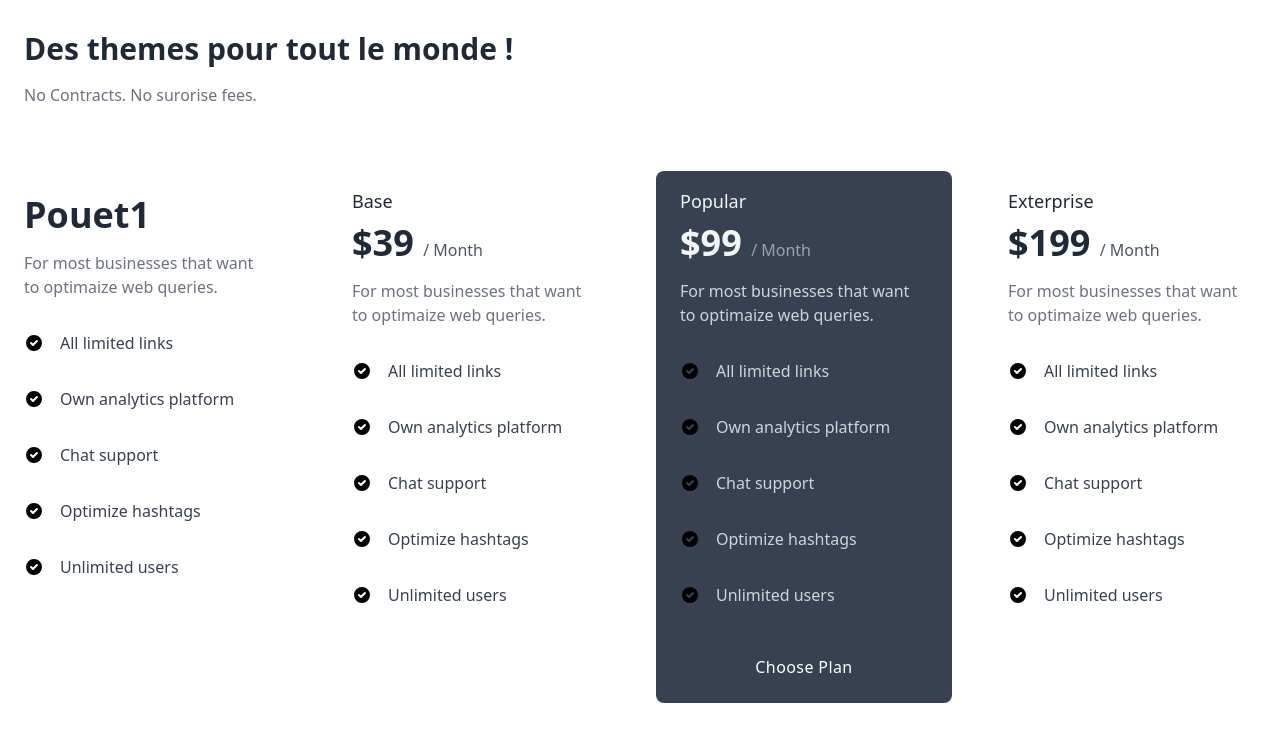
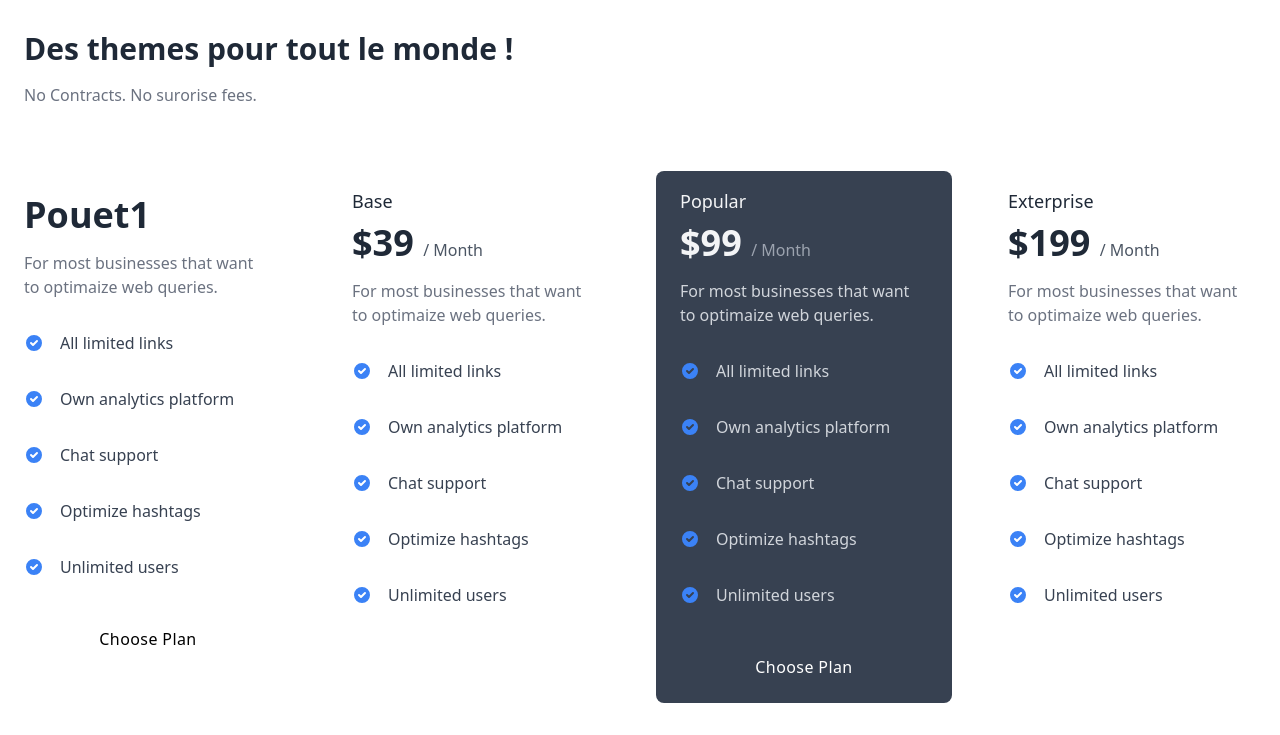
Before and after one commit to SylvainBoudacher/Thanatos, a Symfony app: template templates/front/index.html.twig in a window 1280 px wide. Shown: the part 597-1332 px from the top of the page. Run offline with Twig, Linux system fonts and the light colour scheme; the template is opened without the code that fills it, so the values that code supplies are empty; some libraries are stand-ins or nearby versions.

Commit message:
quick change for index unlog

```diff
--- a/templates/front/index.html.twig
+++ b/templates/front/index.html.twig
@@ -120,7 +120,7 @@
     {% else %}
 
 
-    <div class="container flex flex-col px-6 py-10 mx-auto space-y-6 lg:h-[32rem] lg:py-16 lg:flex-row lg:items-center">
+    <div class="container flex flex-col px-6 py-8 mx-auto space-y-6 lg:h-[32rem] lg:py-16 lg:flex-row lg:items-center">
         <div class="w-full lg:w-1/2">
             <div class="lg:max-w-lg">
                 <h1 class="text-3xl font-bold tracking-wide text-gray-800 white:text-white lg:text-5xl">
@@ -171,39 +171,91 @@
     </div>
 
     {#THEMES#}
-    <section class="bg-white white:bg-gray-800">
+    <section class="bg-dark dark:bg-gray-800">
         <div class="container px-6 py-8 mx-auto">
             <div class="sm:flex sm:items-center sm:justify-between">
                 <div>
-                    <h2 class="text-3xl font-bold text-gray-800 white:text-gray-100">Des themes pour tout le monde !</h2>
-                    <p class="mt-4 text-gray-500 white:text-gray-400">No Contracts. No surorise fees.</p>
+                    <h2 class="text-3xl font-bold text-gray-800 dark:text-gray-100">Des themes pour tout le monde !</h2>
+                    <p class="mt-4 text-gray-500 dark:text-gray-400">No Contracts. No surorise fees.</p>
                 </div>
             </div>
 
             <div class="grid gap-6 mt-16 -mx-6 sm:gap-8 sm:grid-cols-2 lg:grid-cols-3 xl:grid-cols-4">
-                <div class="px-6 py-4 transition-colors duration-200 transform rounded-lg hover:bg-gray-200 white:hover:bg-gray-700">
-                    <h4 class="mt-2 text-4xl font-semibold text-gray-800 white:text-gray-100">Pouet1</h4>
-                    <p class="mt-4 text-gray-500 white:text-gray-300">For most businesses that want to optimaize web queries.</p>
+                <div class="px-6 py-4 transition-colors duration-200 transform rounded-lg hover:bg-gray-200 dark:hover:bg-gray-700">
+                    <h4 class="mt-2 text-4xl font-semibold text-gray-800 dark:text-gray-100">Pouet1</h4>
+                    <p class="mt-4 text-gray-500 dark:text-gray-300">For most businesses that want to optimaize web queries.</p>
 
                     <div class="mt-8 space-y-8">
                         <div class="flex items-center">
-                            <svg xmlns="http://www.w3.org/2000/svg" class="w-5 h-5 text-dark-500" viewBox="0 0 20 20" fill="currentColor">
+                            <svg xmlns="http://www.w3.org/2000/svg" class="w-5 h-5 text-blue-500" viewBox="0 0 20 20" fill="currentColor">
                                 <path fill-rule="evenodd" d="M10 18a8 8 0 100-16 8 8 0 000 16zm3.707-9.293a1 1 0 00-1.414-1.414L9 10.586 7.707 9.293a1 1 0 00-1.414 1.414l2 2a1 1 0 001.414 0l4-4z" clip-rule="evenodd" />
                             </svg>
 
-                            <span class="mx-4 text-gray-700 white:text-gray-300">All limited links</span>
+                            <span class="mx-4 text-gray-700 dark:text-gray-300">All limited links</span>
                         </div>
 
                         <div class="flex items-center">
-                            <svg xmlns="http://www.w3.org/2000/svg" class="w-5 h-5 text-dark-500" viewBox="0 0 20 20" fill="currentColor">
+                            <svg xmlns="http://www.w3.org/2000/svg" class="w-5 h-5 text-blue-500" viewBox="0 0 20 20" fill="currentColor">
                                 <path fill-rule="evenodd" d="M10 18a8 8 0 100-16 8 8 0 000 16zm3.707-9.293a1 1 0 00-1.414-1.414L9 10.586 7.707 9.293a1 1 0 00-1.414 1.414l2 2a1 1 0 001.414 0l4-4z" clip-rule="evenodd" />
                             </svg>
 
-                            <span class="mx-4 text-gray-700 white:text-gray-300">Own analytics platform</span>
+                            <span class="mx-4 text-gray-700 dark:text-gray-300">Own analytics platform</span>
                         </div>
 
                         <div class="flex items-center">
-                            <svg xmlns="http://www.w3.org/2000/svg" class="w-5 h-5 text-dark-500" viewBox="0 0 20 20" fill="currentColor">
+                            <svg xmlns="http://www.w3.org/2000/svg" class="w-5 h-5 text-blue-500" viewBox="0 0 20 20" fill="currentColor">
+                                <path fill-rule="evenodd" d="M10 18a8 8 0 100-16 8 8 0 000 16zm3.707-9.293a1 1 0 00-1.414-1.414L9 10.586 7.707 9.293a1 1 0 00-1.414 1.414l2 2a1 1 0 001.414 0l4-4z" clip-rule="evenodd" />
+                            </svg>
+
+                            <span class="mx-4 text-gray-700 dark:text-gray-300">Chat support</span>
+                        </div>
+
+                        <div class="flex items-center">
+                            <svg xmlns="http://www.w3.org/2000/svg" class="w-5 h-5 text-blue-500" viewBox="0 0 20 20" fill="currentColor">
+                                <path fill-rule="evenodd" d="M10 18a8 8 0 100-16 8 8 0 000 16zm3.707-9.293a1 1 0 00-1.414-1.414L9 10.586 7.707 9.293a1 1 0 00-1.414 1.414l2 2a1 1 0 001.414 0l4-4z" clip-rule="evenodd" />
+                            </svg>
+
+                            <span class="mx-4 text-gray-700 dark:text-gray-300">Optimize hashtags</span>
+                        </div>
+
+                        <div class="flex items-center">
+                            <svg xmlns="http://www.w3.org/2000/svg" class="w-5 h-5 text-blue-500" viewBox="0 0 20 20" fill="currentColor">
+                                <path fill-rule="evenodd" d="M10 18a8 8 0 100-16 8 8 0 000 16zm3.707-9.293a1 1 0 00-1.414-1.414L9 10.586 7.707 9.293a1 1 0 00-1.414 1.414l2 2a1 1 0 001.414 0l4-4z" clip-rule="evenodd" />
+                            </svg>
+
+                            <span class="mx-4 text-gray-700 dark:text-gray-300">Unlimited users</span>
+                        </div>
+                    </div>
+
+                    <button class="w-full px-4 py-2 mt-10 font-medium tracking-wide text-dark capitalize transition-colors duration-200 transform bg-dark-500 rounded-md hover:bg-dark-600 focus:outline-none focus:bg-dark-600">
+                        Choose plan
+                    </button>
+                </div>
+
+                <div class="px-6 py-4 transition-colors duration-200 transform rounded-lg hover:bg-gray-200 dark:hover:bg-gray-700">
+                    <p class="text-lg font-medium text-gray-800 dark:text-gray-100">Base</p>
+                    <h4 class="mt-2 text-4xl font-semibold text-gray-800 dark:text-gray-100">$39 <span class="text-base font-normal text-gray-600 dark:text-gray-400">/ Month</span></h4>
+                    <p class="mt-4 text-gray-500 dark:text-gray-300">For most businesses that want to optimaize web queries.</p>
+
+                    <div class="mt-8 space-y-8">
+                        <div class="flex items-center">
+                            <svg xmlns="http://www.w3.org/2000/svg" class="w-5 h-5 text-blue-500" viewBox="0 0 20 20" fill="currentColor">
+                                <path fill-rule="evenodd" d="M10 18a8 8 0 100-16 8 8 0 000 16zm3.707-9.293a1 1 0 00-1.414-1.414L9 10.586 7.707 9.293a1 1 0 00-1.414 1.414l2 2a1 1 0 001.414 0l4-4z" clip-rule="evenodd" />
+                            </svg>
+
+                            <span class="mx-4 text-gray-700 dark:text-gray-300">All limited links</span>
+                        </div>
+
+                        <div class="flex items-center">
+                            <svg xmlns="http://www.w3.org/2000/svg" class="w-5 h-5 text-blue-500" viewBox="0 0 20 20" fill="currentColor">
+                                <path fill-rule="evenodd" d="M10 18a8 8 0 100-16 8 8 0 000 16zm3.707-9.293a1 1 0 00-1.414-1.414L9 10.586 7.707 9.293a1 1 0 00-1.414 1.414l2 2a1 1 0 001.414 0l4-4z" clip-rule="evenodd" />
+                            </svg>
+
+                            <span class="mx-4 text-gray-700 dark:text-gray-300">Own analytics platform</span>
+                        </div>
+
+                        <div class="flex items-center">
+                            <svg xmlns="http://www.w3.org/2000/svg" class="w-5 h-5 text-blue-500" viewBox="0 0 20 20" fill="currentColor">
                                 <path fill-rule="evenodd" d="M10 18a8 8 0 100-16 8 8 0 000 16zm3.707-9.293a1 1 0 00-1.414-1.414L9 10.586 7.707 9.293a1 1 0 00-1.414 1.414l2 2a1 1 0 001.414 0l4-4z" clip-rule="evenodd" />
                             </svg>
 
@@ -211,7 +263,7 @@
                         </div>
 
                         <div class="flex items-center">
-                            <svg xmlns="http://www.w3.org/2000/svg" class="w-5 h-5 text-dark-500" viewBox="0 0 20 20" fill="currentColor">
+                            <svg xmlns="http://www.w3.org/2000/svg" class="w-5 h-5 text-blue-500" viewBox="0 0 20 20" fill="currentColor">
                                 <path fill-rule="evenodd" d="M10 18a8 8 0 100-16 8 8 0 000 16zm3.707-9.293a1 1 0 00-1.414-1.414L9 10.586 7.707 9.293a1 1 0 00-1.414 1.414l2 2a1 1 0 001.414 0l4-4z" clip-rule="evenodd" />
                             </svg>
 
@@ -219,59 +271,7 @@
                         </div>
 
                         <div class="flex items-center">
-                            <svg xmlns="http://www.w3.org/2000/svg" class="w-5 h-5 text-dark-500" viewBox="0 0 20 20" fill="currentColor">
-                                <path fill-rule="evenodd" d="M10 18a8 8 0 100-16 8 8 0 000 16zm3.707-9.293a1 1 0 00-1.414-1.414L9 10.586 7.707 9.293a1 1 0 00-1.414 1.414l2 2a1 1 0 001.414 0l4-4z" clip-rule="evenodd" />
-                            </svg>
-
-                            <span class="mx-4 text-gray-700 white:text-gray-300">Unlimited users</span>
-                        </div>
-                    </div>
-
-                    <button class="w-full px-4 py-2 mt-10 font-medium tracking-wide text-white capitalize transition-colors duration-200 transform bg-dark-500 rounded-md hover:bg-dark-600 focus:outline-none focus:bg-dark-600">
-                        Choose plan
-                    </button>
-                </div>
-
-                <div class="px-6 py-4 transition-colors duration-200 transform rounded-lg hover:bg-gray-200 white:hover:bg-gray-700">
-                    <p class="text-lg font-medium text-gray-800 white:text-gray-100">Base</p>
-                    <h4 class="mt-2 text-4xl font-semibold text-gray-800 white:text-gray-100">$39 <span class="text-base font-normal text-gray-600 white:text-gray-400">/ Month</span></h4>
-                    <p class="mt-4 text-gray-500 white:text-gray-300">For most businesses that want to optimaize web queries.</p>
-
-                    <div class="mt-8 space-y-8">
-                        <div class="flex items-center">
-                            <svg xmlns="http://www.w3.org/2000/svg" class="w-5 h-5 text-dark-500" viewBox="0 0 20 20" fill="currentColor">
-                                <path fill-rule="evenodd" d="M10 18a8 8 0 100-16 8 8 0 000 16zm3.707-9.293a1 1 0 00-1.414-1.414L9 10.586 7.707 9.293a1 1 0 00-1.414 1.414l2 2a1 1 0 001.414 0l4-4z" clip-rule="evenodd" />
-                            </svg>
-
-                            <span class="mx-4 text-gray-700 white:text-gray-300">All limited links</span>
-                        </div>
-
-                        <div class="flex items-center">
-                            <svg xmlns="http://www.w3.org/2000/svg" class="w-5 h-5 text-dark-500" viewBox="0 0 20 20" fill="currentColor">
-                                <path fill-rule="evenodd" d="M10 18a8 8 0 100-16 8 8 0 000 16zm3.707-9.293a1 1 0 00-1.414-1.414L9 10.586 7.707 9.293a1 1 0 00-1.414 1.414l2 2a1 1 0 001.414 0l4-4z" clip-rule="evenodd" />
-                            </svg>
-
-                            <span class="mx-4 text-gray-700 white:text-gray-300">Own analytics platform</span>
-                        </div>
-
-                        <div class="flex items-center">
-                            <svg xmlns="http://www.w3.org/2000/svg" class="w-5 h-5 text-dark-500" viewBox="0 0 20 20" fill="currentColor">
-                                <path fill-rule="evenodd" d="M10 18a8 8 0 100-16 8 8 0 000 16zm3.707-9.293a1 1 0 00-1.414-1.414L9 10.586 7.707 9.293a1 1 0 00-1.414 1.414l2 2a1 1 0 001.414 0l4-4z" clip-rule="evenodd" />
-                            </svg>
-
-                            <span class="mx-4 text-gray-700 white:text-gray-300">Chat support</span>
-                        </div>
-
-                        <div class="flex items-center">
-                            <svg xmlns="http://www.w3.org/2000/svg" class="w-5 h-5 text-dark-500" viewBox="0 0 20 20" fill="currentColor">
-                                <path fill-rule="evenodd" d="M10 18a8 8 0 100-16 8 8 0 000 16zm3.707-9.293a1 1 0 00-1.414-1.414L9 10.586 7.707 9.293a1 1 0 00-1.414 1.414l2 2a1 1 0 001.414 0l4-4z" clip-rule="evenodd" />
-                            </svg>
-
-                            <span class="mx-4 text-gray-700 white:text-gray-300">Optimize hashtags</span>
-                        </div>
-
-                        <div class="flex items-center">
-                            <svg xmlns="http://www.w3.org/2000/svg" class="w-5 h-5 text-dark-500" viewBox="0 0 20 20" fill="currentColor">
+                            <svg xmlns="http://www.w3.org/2000/svg" class="w-5 h-5 text-blue-500" viewBox="0 0 20 20" fill="currentColor">
                                 <path fill-rule="evenodd" d="M10 18a8 8 0 100-16 8 8 0 000 16zm3.707-9.293a1 1 0 00-1.414-1.414L9 10.586 7.707 9.293a1 1 0 00-1.414 1.414l2 2a1 1 0 001.414 0l4-4z" clip-rule="evenodd" />
                             </svg>
 
@@ -291,7 +291,7 @@
 
                     <div class="mt-8 space-y-8">
                         <div class="flex items-center">
-                            <svg xmlns="http://www.w3.org/2000/svg" class="w-5 h-5 text-dark-500" viewBox="0 0 20 20" fill="currentColor">
+                            <svg xmlns="http://www.w3.org/2000/svg" class="w-5 h-5 text-blue-500" viewBox="0 0 20 20" fill="currentColor">
                                 <path fill-rule="evenodd" d="M10 18a8 8 0 100-16 8 8 0 000 16zm3.707-9.293a1 1 0 00-1.414-1.414L9 10.586 7.707 9.293a1 1 0 00-1.414 1.414l2 2a1 1 0 001.414 0l4-4z" clip-rule="evenodd" />
                             </svg>
 
@@ -299,7 +299,7 @@
                         </div>
 
                         <div class="flex items-center">
-                            <svg xmlns="http://www.w3.org/2000/svg" class="w-5 h-5 text-dark-500" viewBox="0 0 20 20" fill="currentColor">
+                            <svg xmlns="http://www.w3.org/2000/svg" class="w-5 h-5 text-blue-500" viewBox="0 0 20 20" fill="currentColor">
                                 <path fill-rule="evenodd" d="M10 18a8 8 0 100-16 8 8 0 000 16zm3.707-9.293a1 1 0 00-1.414-1.414L9 10.586 7.707 9.293a1 1 0 00-1.414 1.414l2 2a1 1 0 001.414 0l4-4z" clip-rule="evenodd" />
                             </svg>
 
@@ -307,7 +307,7 @@
                         </div>
 
                         <div class="flex items-center">
-                            <svg xmlns="http://www.w3.org/2000/svg" class="w-5 h-5 text-dark-500" viewBox="0 0 20 20" fill="currentColor">
+                            <svg xmlns="http://www.w3.org/2000/svg" class="w-5 h-5 text-blue-500" viewBox="0 0 20 20" fill="currentColor">
                                 <path fill-rule="evenodd" d="M10 18a8 8 0 100-16 8 8 0 000 16zm3.707-9.293a1 1 0 00-1.414-1.414L9 10.586 7.707 9.293a1 1 0 00-1.414 1.414l2 2a1 1 0 001.414 0l4-4z" clip-rule="evenodd" />
                             </svg>
 
@@ -315,7 +315,7 @@
                         </div>
 
                         <div class="flex items-center">
-                            <svg xmlns="http://www.w3.org/2000/svg" class="w-5 h-5 text-dark-500" viewBox="0 0 20 20" fill="currentColor">
+                            <svg xmlns="http://www.w3.org/2000/svg" class="w-5 h-5 text-blue-500" viewBox="0 0 20 20" fill="currentColor">
                                 <path fill-rule="evenodd" d="M10 18a8 8 0 100-16 8 8 0 000 16zm3.707-9.293a1 1 0 00-1.414-1.414L9 10.586 7.707 9.293a1 1 0 00-1.414 1.414l2 2a1 1 0 001.414 0l4-4z" clip-rule="evenodd" />
                             </svg>
 
@@ -323,7 +323,7 @@
                         </div>
 
                         <div class="flex items-center">
-                            <svg xmlns="http://www.w3.org/2000/svg" class="w-5 h-5 text-dark-500" viewBox="0 0 20 20" fill="currentColor">
+                            <svg xmlns="http://www.w3.org/2000/svg" class="w-5 h-5 text-blue-500" viewBox="0 0 20 20" fill="currentColor">
                                 <path fill-rule="evenodd" d="M10 18a8 8 0 100-16 8 8 0 000 16zm3.707-9.293a1 1 0 00-1.414-1.414L9 10.586 7.707 9.293a1 1 0 00-1.414 1.414l2 2a1 1 0 001.414 0l4-4z" clip-rule="evenodd" />
                             </svg>
 
@@ -343,7 +343,7 @@
 
                     <div class="mt-8 space-y-8">
                         <div class="flex items-center">
-                            <svg xmlns="http://www.w3.org/2000/svg" class="w-5 h-5 text-dark-500" viewBox="0 0 20 20" fill="currentColor">
+                            <svg xmlns="http://www.w3.org/2000/svg" class="w-5 h-5 text-blue-500" viewBox="0 0 20 20" fill="currentColor">
                                 <path fill-rule="evenodd" d="M10 18a8 8 0 100-16 8 8 0 000 16zm3.707-9.293a1 1 0 00-1.414-1.414L9 10.586 7.707 9.293a1 1 0 00-1.414 1.414l2 2a1 1 0 001.414 0l4-4z" clip-rule="evenodd" />
                             </svg>
 
@@ -351,7 +351,7 @@
                         </div>
 
                         <div class="flex items-center">
-                            <svg xmlns="http://www.w3.org/2000/svg" class="w-5 h-5 text-dark-500" viewBox="0 0 20 20" fill="currentColor">
+                            <svg xmlns="http://www.w3.org/2000/svg" class="w-5 h-5 text-blue-500" viewBox="0 0 20 20" fill="currentColor">
                                 <path fill-rule="evenodd" d="M10 18a8 8 0 100-16 8 8 0 000 16zm3.707-9.293a1 1 0 00-1.414-1.414L9 10.586 7.707 9.293a1 1 0 00-1.414 1.414l2 2a1 1 0 001.414 0l4-4z" clip-rule="evenodd" />
                             </svg>
 
@@ -359,7 +359,7 @@
                         </div>
 
                         <div class="flex items-center">
-                            <svg xmlns="http://www.w3.org/2000/svg" class="w-5 h-5 text-dark-500" viewBox="0 0 20 20" fill="currentColor">
+                            <svg xmlns="http://www.w3.org/2000/svg" class="w-5 h-5 text-blue-500" viewBox="0 0 20 20" fill="currentColor">
                                 <path fill-rule="evenodd" d="M10 18a8 8 0 100-16 8 8 0 000 16zm3.707-9.293a1 1 0 00-1.414-1.414L9 10.586 7.707 9.293a1 1 0 00-1.414 1.414l2 2a1 1 0 001.414 0l4-4z" clip-rule="evenodd" />
                             </svg>
 
@@ -367,7 +367,7 @@
                         </div>
 
                         <div class="flex items-center">
-                            <svg xmlns="http://www.w3.org/2000/svg" class="w-5 h-5 text-dark-500" viewBox="0 0 20 20" fill="currentColor">
+                            <svg xmlns="http://www.w3.org/2000/svg" class="w-5 h-5 text-blue-500" viewBox="0 0 20 20" fill="currentColor">
                                 <path fill-rule="evenodd" d="M10 18a8 8 0 100-16 8 8 0 000 16zm3.707-9.293a1 1 0 00-1.414-1.414L9 10.586 7.707 9.293a1 1 0 00-1.414 1.414l2 2a1 1 0 001.414 0l4-4z" clip-rule="evenodd" />
                             </svg>
 
@@ -375,7 +375,7 @@
                         </div>
 
                         <div class="flex items-center">
-                            <svg xmlns="http://www.w3.org/2000/svg" class="w-5 h-5 text-dark-500" viewBox="0 0 20 20" fill="currentColor">
+                            <svg xmlns="http://www.w3.org/2000/svg" class="w-5 h-5 text-blue-500" viewBox="0 0 20 20" fill="currentColor">
                                 <path fill-rule="evenodd" d="M10 18a8 8 0 100-16 8 8 0 000 16zm3.707-9.293a1 1 0 00-1.414-1.414L9 10.586 7.707 9.293a1 1 0 00-1.414 1.414l2 2a1 1 0 001.414 0l4-4z" clip-rule="evenodd" />
                             </svg>
 
```
